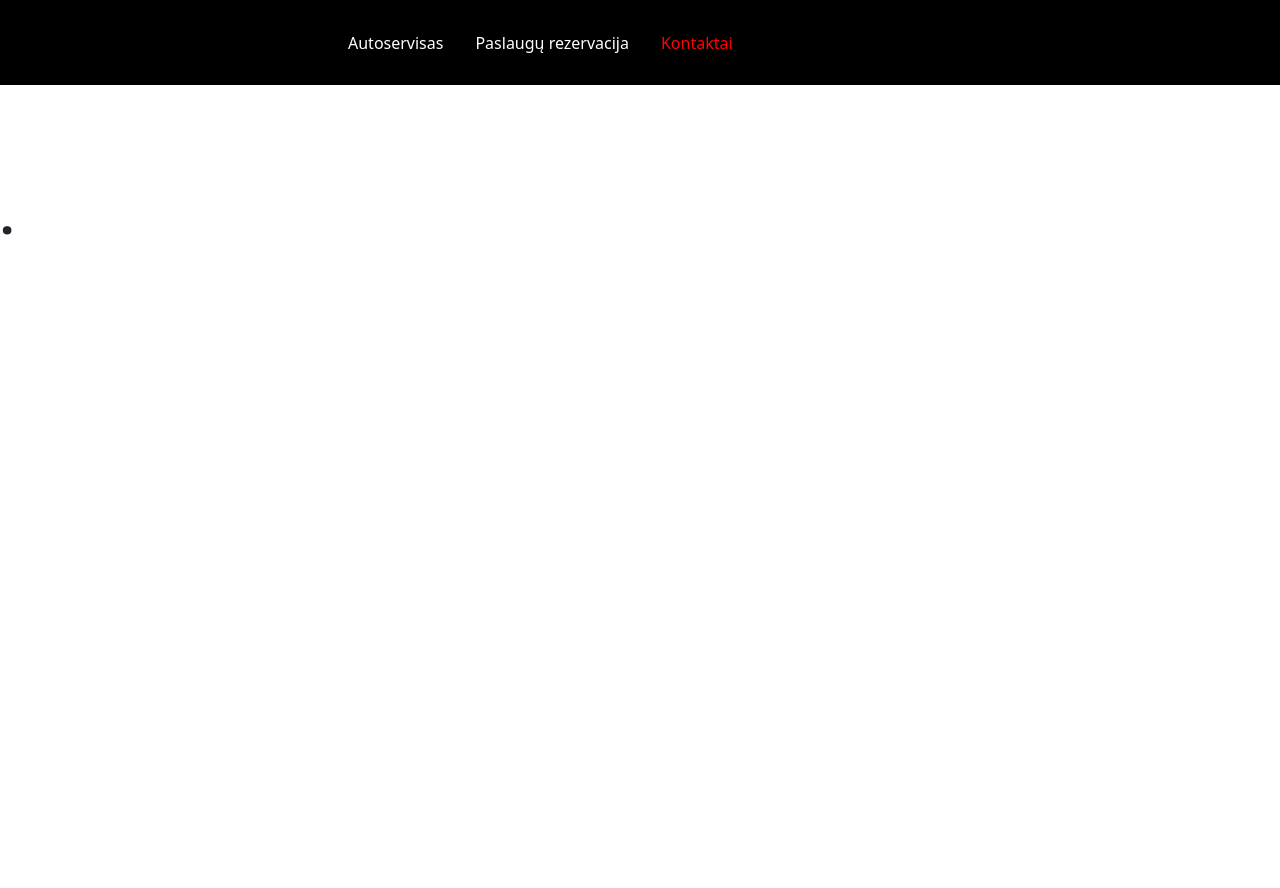
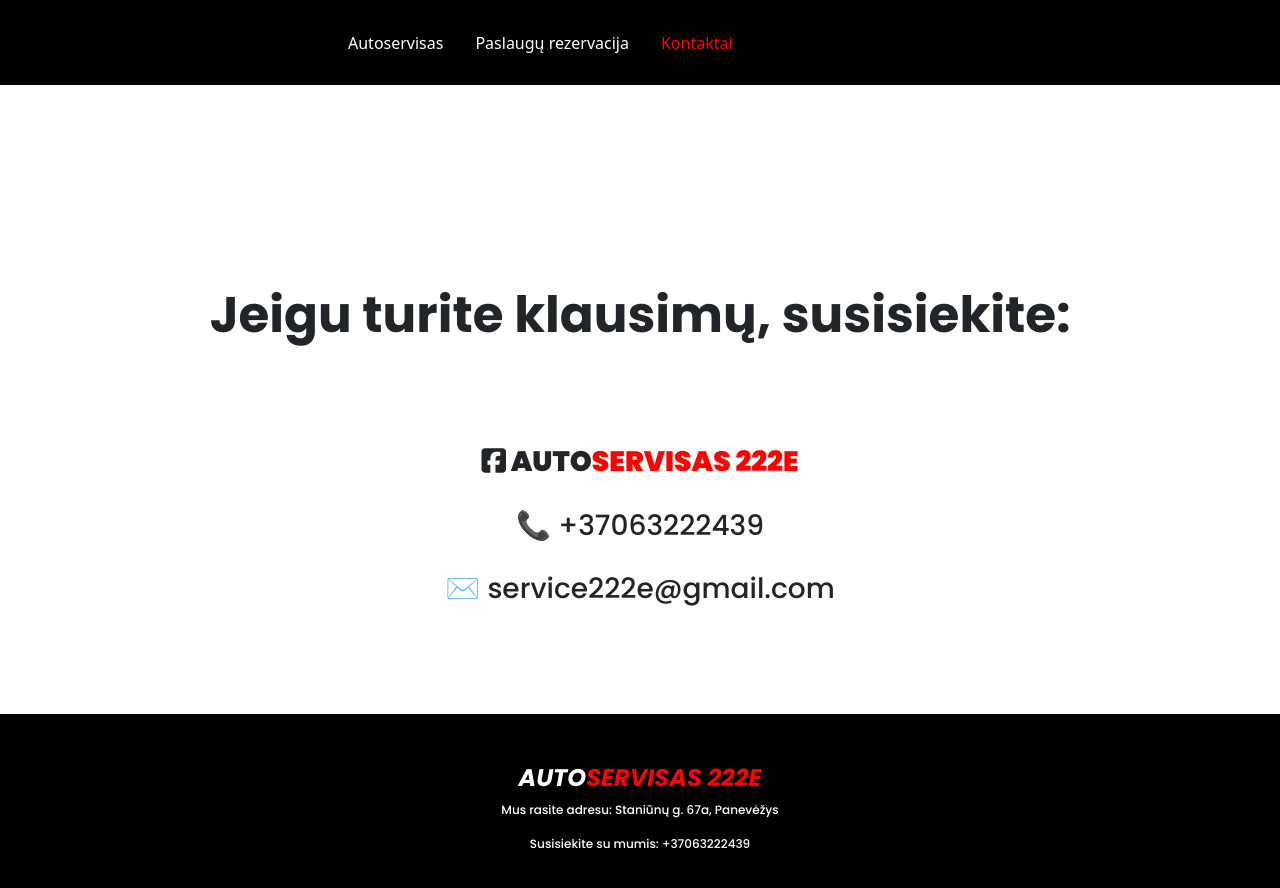
Before and after one commit to Sandruttee/autoservisas222e, a React (Create React App) app: page /Contact in a window 1280 px wide. Shown: the top 888 px of the page. Before the commit the page ends 800 px from the top, so only its background shows below. Built offline with nearby package versions, Linux system fonts and the light colour scheme.

Commit message:
created a contact page

```diff
--- a/public/index.html
+++ b/public/index.html
@@ -9,6 +9,10 @@
       name="description"
       content="Web site created using create-react-app"
     />
+    <script
+      src="https://kit.fontawesome.com/d6cf538ef2.js"
+      crossorigin="anonymous"
+    ></script>
     <link rel="apple-touch-icon" href="%PUBLIC_URL%/logo192.png" />
 
     <link rel="manifest" href="%PUBLIC_URL%/manifest.json" />
--- a/src/components/Navbar/index.js
+++ b/src/components/Navbar/index.js
@@ -6,7 +6,7 @@ const Navbar = () => {
     <>
       <Nav>
         <NavMenu>
-          <NavLink to="/Autoservisas" activeStyle>
+          <NavLink to="/" activeStyle>
             Autoservisas
           </NavLink>
           <NavLink to="/Booking" activeStyle>
--- a/src/pages/Booking.js
+++ b/src/pages/Booking.js
@@ -1,7 +1,18 @@
 import React from "react";
 
 const Booking = () => {
-  return <h1>.</h1>;
+  return (
+    <div class="page-container">
+      {" "}
+      <footer>
+        <h4>
+          AUTO<span class="red-text">SERVISAS 222E</span>
+        </h4>
+        <p class="p-footer">Mus rasite adresu: Staniūnų g. 67a, Panevėžys</p>
+        <p class="p-footer">Susisiekite su mumis: +37063222439</p>
+      </footer>
+    </div>
+  );
 };
 
 export default Booking;
--- a/src/pages/Contact.js
+++ b/src/pages/Contact.js
@@ -2,8 +2,40 @@ import React from "react";
 
 const Contact = () => {
   return (
-    <div>
-      <h1>.</h1>
+    <div class="page-container">
+      <div class="container-white">
+        <h1>Jeigu turite klausimų, susisiekite:</h1>
+        <div class="contact-container">
+          <h3>
+            <a
+              href="https://www.facebook.com/profile.php?id=100070816060830"
+              target="_blank"
+              class="link-facebook"
+            >
+              <i class="fa-brands fa-square-facebook icon-facebook"> </i> AUTO
+              <span class="red-text">SERVISAS 222E</span>
+            </a>{" "}
+          </h3>
+          <h3>📞 +37063222439</h3>
+
+          <h3>
+            <a
+              class="link-email"
+              href="mailto:service222e@gmail.com"
+              title="Email to Autoservisas 222e"
+            >
+              ✉️ service222e@gmail.com
+            </a>
+          </h3>
+        </div>
+      </div>
+      <footer>
+        <h4>
+          AUTO<span class="red-text">SERVISAS 222E</span>
+        </h4>
+        <p class="p-footer">Mus rasite adresu: Staniūnų g. 67a, Panevėžys</p>
+        <p class="p-footer">Susisiekite su mumis: +37063222439</p>
+      </footer>
     </div>
   );
 };
--- a/src/pages/styling.css
+++ b/src/pages/styling.css
@@ -1,13 +1,28 @@
+:root {
+  --red-color: #fe0201;
+  --background-black: #000000;
+  --text-color: #212529;
+}
+
 .page-container {
   font-family: "Dancing Script", cursive;
   font-family: "Poppins", sans-serif;
+  color: var(--text-color);
 }
 .container {
-  background-color: black;
+  background-color: var(--background-black);
   max-width: 100%;
   padding: 100px;
 }
+.container-white {
+  max-width: 100%;
+  padding: 100px;
+  text-align: center;
+}
 
+.contact-container {
+  margin-top: 100px;
+}
 .autoservisas-logo {
   margin: 0 auto;
   display: block;
@@ -23,6 +38,10 @@ h2 {
   font-size: 20px;
   letter-spacing: 10px;
   padding-bottom: 50px;
+}
+
+h3 {
+  margin-top: 30px;
 }
 
 h4 {
@@ -47,7 +66,7 @@ p {
 }
 
 footer {
-  background-color: black;
+  background-color: var(--background-black);
   max-width: 100%;
   padding: 50px;
   color: white;
@@ -55,5 +74,22 @@ footer {
 }
 
 .red-text {
-  color: red;
+  color: var(--red-color);
 }
+
+.link-facebook {
+  text-decoration: none;
+  color: var(--text-color);
+  font-weight: 900;
+  transition: ease-in-out;
+}
+
+.link-facebook :hover {
+  opacity: 0.5;
+  font-size: 30px;
+}
+
+.link-email {
+  text-decoration: none;
+  color: var(--text-color);
+}
```
